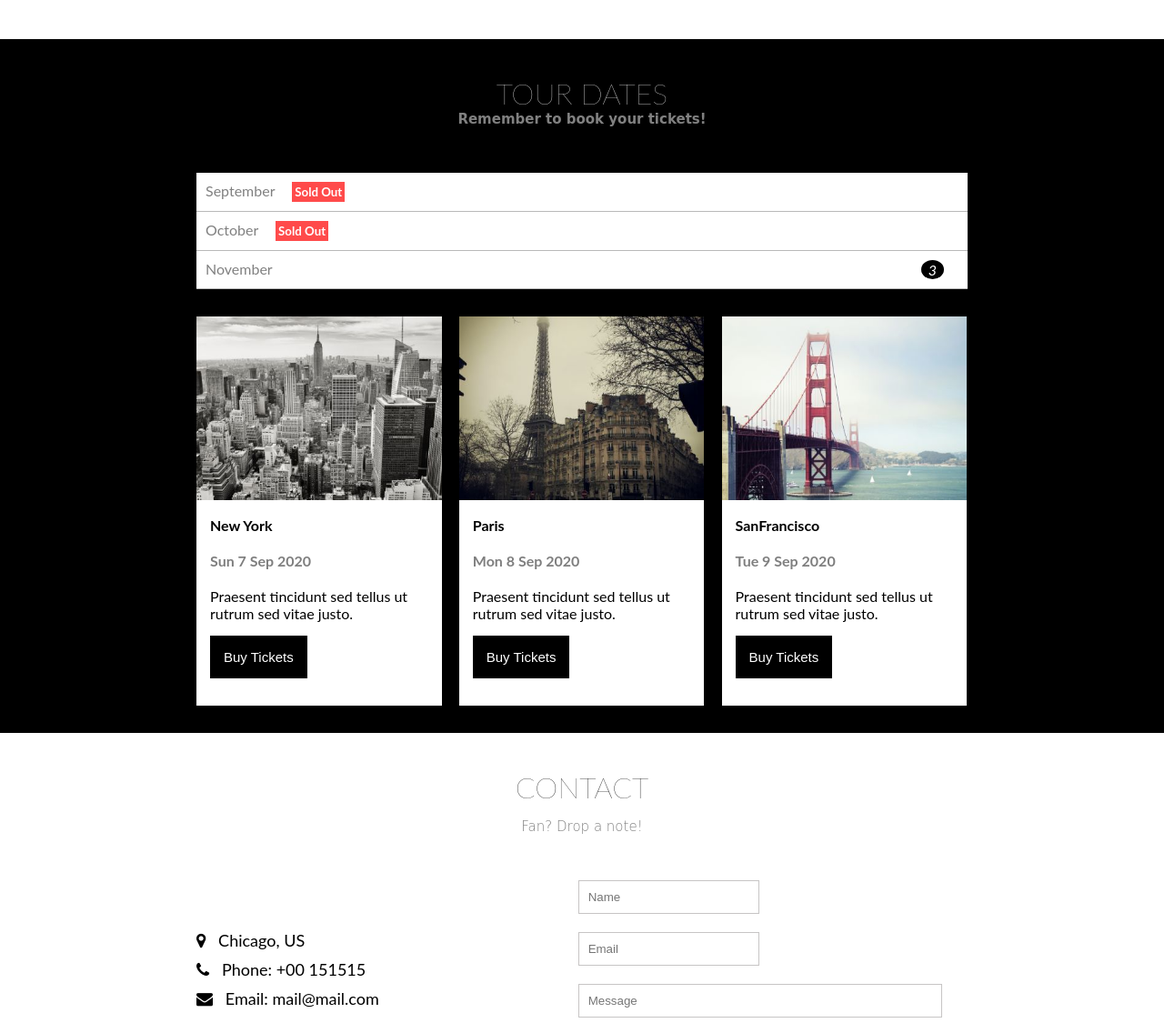
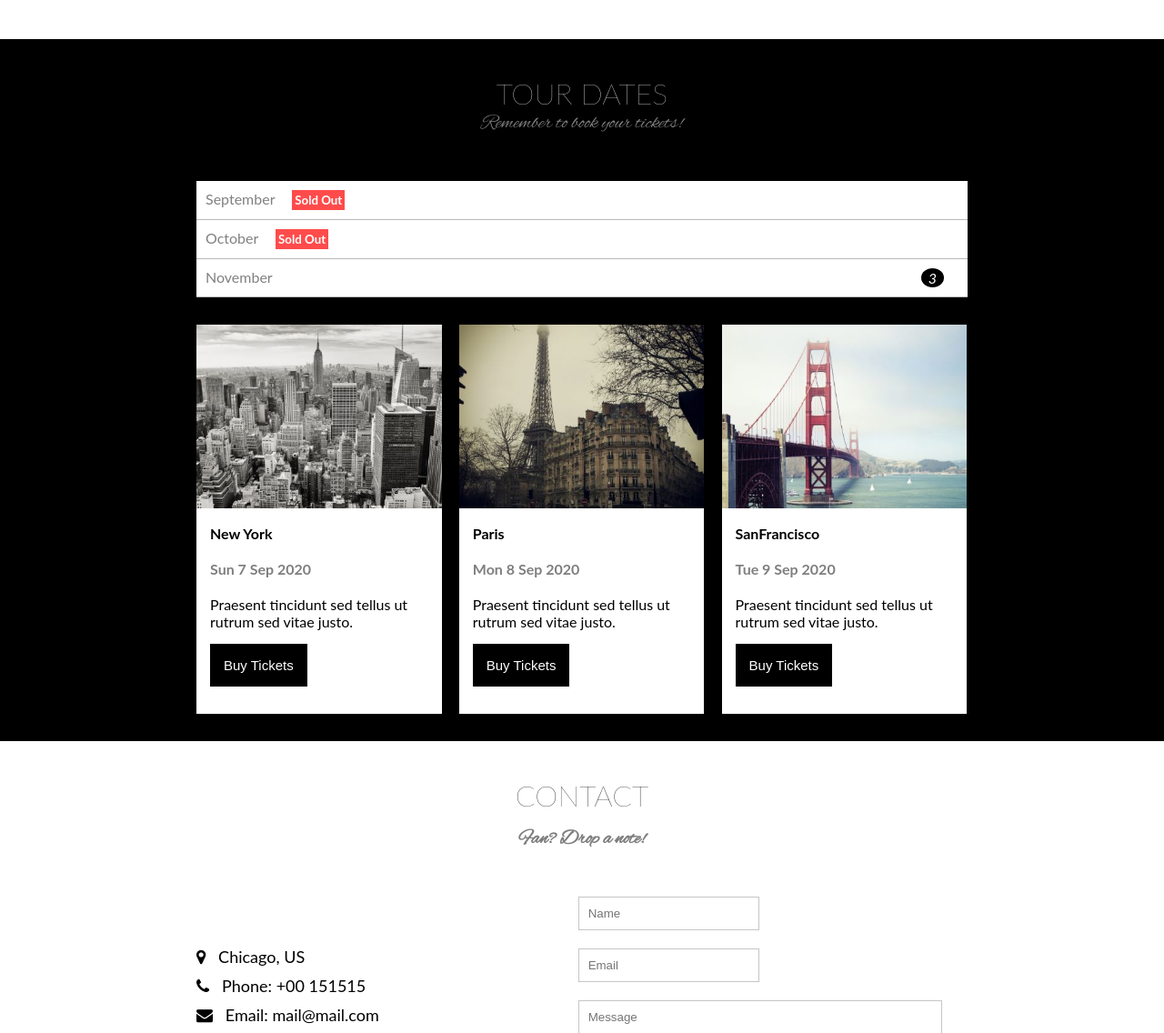
Before and after one commit to Himanshubansal155/Music-Band-Website, a plain HTML site: page index.html in a window 1280 px wide. Shown: the part 1220-2356 px from the top of the page at 91% size. Drawn offline with Linux system fonts and the light colour scheme.

Commit message:
Changes font family for sub headings in sections

```diff
--- a/css/style.css
+++ b/css/style.css
@@ -137,7 +137,8 @@ body{
 .section-3>h5{
     opacity: 0.5;
     text-align: center;
-    font-family: cursive;font-size: 15px;
+    font-family: 'Alex Brush';font-size: 22px;
+    font-weight: 100;
 }
 table{
     margin: auto;
@@ -229,10 +230,8 @@ table tr td i{
 }
 .section-4 h6{
     text-align: center;
-    font-family: cursive;
     opacity: 0.5;
-    font-size: 15px;
-    font-weight: 50;
+    font-family: 'Alex Brush';font-size: 22px;
 }
 
 .contact{
```
